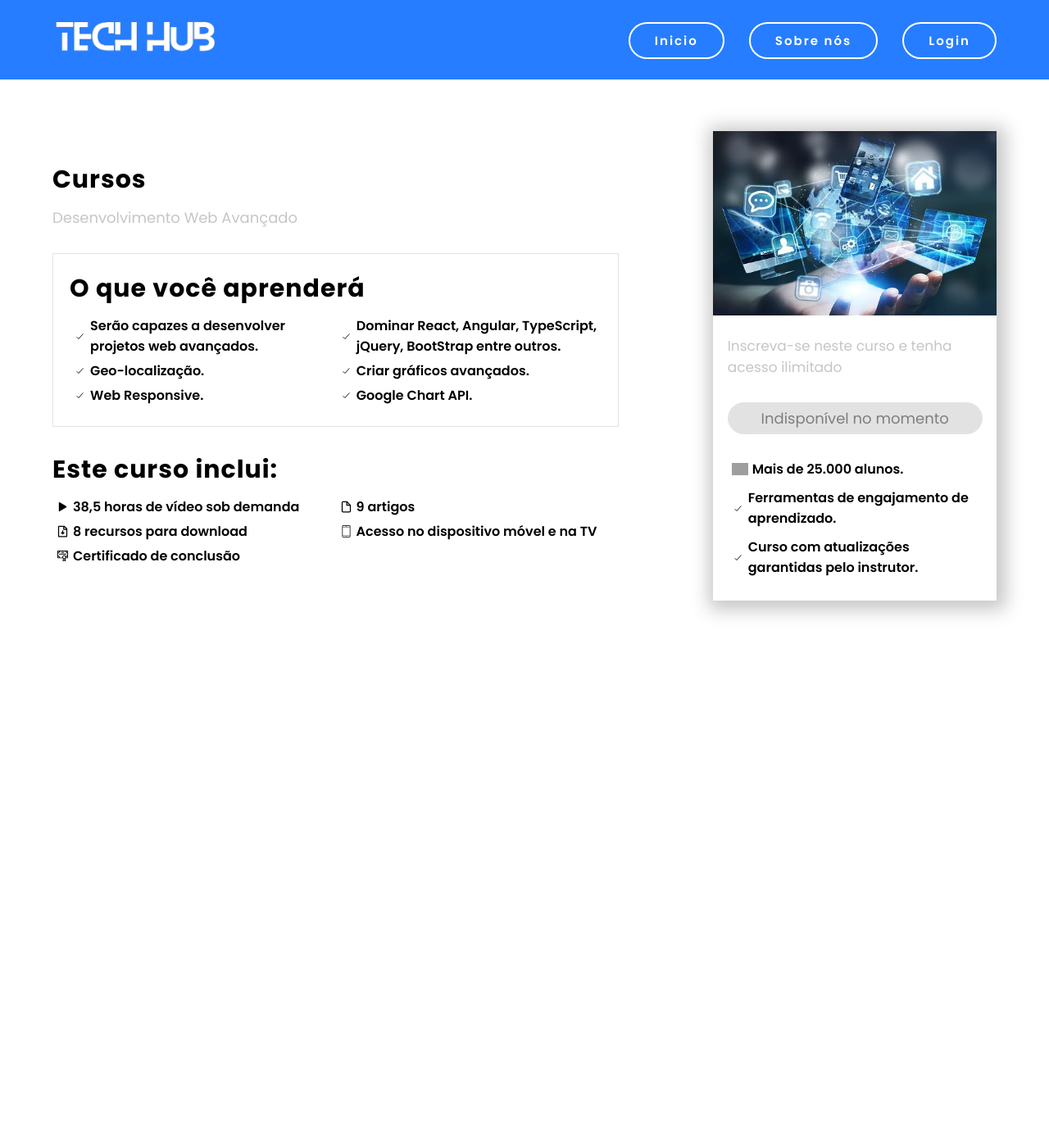
After one commit to lucas-souza04/tech-hub, a PHP site: page /pages/cursos.php in a window 1280 px wide. The commit adds this page. Shown: the top 1395 px of the page at 82% size. Run offline with PHP 8.4, Linux system fonts and the light colour scheme; a map, chart or similar area stays blank; grey boxes are pictures that could not be loaded.

Commit message:
#alteração e att de css

```diff
--- a/assets/styles/sobre.css
+++ b/assets/styles/sobre.css
@@ -79,6 +79,7 @@ main {
 }
 
 #container-img {
+  margin-bottom: 700px;
   width: 30%;
   -webkit-box-shadow: 3px 3px 21px 8px rgba(198, 198, 198, 1);
   -moz-box-shadow: 3px 3px 21px 8px rgba(198, 198, 198, 1);
--- /dev/null
+++ b/pages/cursos.php
@@ -0,0 +1,160 @@
+<?php
+session_start();
+?>
+
+<!DOCTYPE html>
+<html>
+
+<head>
+	<meta charset="UTF-8">
+	<title>TechHub</title>
+	<link rel="shortcut icon" href="../assets/images/TechHub.png" />
+	<link rel="stylesheet" type="text/css" href="../assets/styles/sobre.css">
+	<link rel="preconnect" href="https://fonts.googleapis.com">
+	<link rel="preconnect" href="https://fonts.gstatic.com" crossorigin>
+	<link href="https://fonts.googleapis.com/css2?family=Poppins:wght@100;200;300;400;500;600;700;800;900&display=swap"
+		rel="stylesheet">
+	<script src="https://cdn.jsdelivr.net/npm/chart.js"></script>
+</head>
+
+<body>
+<?php include('../includes/header.php'); ?>
+	<main>
+		<div id="container-info">
+			<div id="informacoes-curso">
+				<h1 class="titulo">
+					Cursos
+				</h1>
+				<h2 class="sub-titulo">
+					Desenvolvimento Web Avançado
+				</h2>
+			</div>
+			<div id="o-que-vamos-aprender">
+				<h1 class="titulo">
+					O que você aprenderá
+				</h1>
+				<div>
+					<ul class="conteudos">
+						<li class="conteudo">
+							<div class="item">
+								<img src="../assets/images/check.svg" class="icon">
+								Serão capazes a desenvolver projetos web avançados.
+							</div>
+						</li>
+						<li class="conteudo">
+							<div class="item">
+								<img src="../assets/images/check.svg" class="icon">
+								Dominar React, Angular, TypeScript, jQuery, BootStrap entre outros.
+							</div>
+						</li>
+						<li class="conteudo">
+							<div class="item">
+								<img src="../assets/images/check.svg" class="icon">
+								Geo-localização.
+							</div>
+						</li>
+						<li class="conteudo">
+							<div class="item">
+								<img src="../assets/images/check.svg" class="icon">
+								Criar gráficos avançados.
+							</div>
+						</li>
+						<li class="conteudo">
+							<div class="item">
+								<img src="../assets/images/check.svg" class="icon">
+								Web Responsive.
+							</div>
+						</li>
+						<li class="conteudo">
+							<div class="item">
+								<img src="../assets/images/check.svg" class="icon">
+								Google Chart API.
+							</div>
+						</li>
+					</ul>
+				</div>
+			</div>
+			<div id="este-curso-inclui">
+				<h1 class="titulo">
+					Este curso inclui:
+				</h1>
+				<div>
+					<ul class="conteudos">
+						<li class="conteudo">
+							<div class="item">
+								<img src="../assets/images/play.svg" class="icon">
+								38,5 horas de vídeo sob demanda
+							</div>
+						</li>
+						<li class="conteudo">
+							<div class="item">
+								<img src="../assets/images/file.svg" class="icon">
+								9 artigos
+							</div>
+						</li>
+						<li class="conteudo">
+							<div class="item">
+								<img src="../assets/images/download.svg" class="icon">
+								8 recursos para download
+							</div>
+						</li>
+						<li class="conteudo">
+							<div class="item">
+								<img src="../assets/images/mobile.svg" class="icon">
+								Acesso no dispositivo móvel e na TV
+							</div>
+						</li>
+						<li class="conteudo">
+							<div class="item">
+								<img src="../assets/images/certificate.svg" class="icon">
+								Certificado de conclusão
+							</div>
+							<div style="width: 700px; height: 700px;">
+								<canvas id="grafico1"></canvas>
+							</div>
+						</li>
+					</ul>
+				</div>
+			</div>
+		</div>
+		<div id="container-img">
+			<img class="imagem" src="../assets/images/aula.jpg" id="aula">
+			<div id="detalhes-curso">
+				<h2 class="sub-titulo">
+					Inscreva-se neste curso e tenha acesso ilimitado
+				</h2>
+				<button type="button" disabled>
+					Indisponível no momento
+				</button>
+				<ul class="detalhes">
+					<li>
+						<div class="item">
+							<img src="../assets/check.svg" class="icon">
+							Mais de 25.000 alunos.
+						</div>
+					</li>
+					<li>
+						<div class="item">
+							<img src="../assets/images/check.svg" class="icon">
+							Ferramentas de engajamento de aprendizado.
+						</div>
+					</li>
+					<li>
+						<div class="item">
+							<img src="../assets/images/check.svg" class="icon">
+							Curso com atualizações garantidas pelo instrutor.
+						</div>
+					</li>
+				</ul>
+
+			</div>
+
+		</div>
+
+
+	</main>
+
+</body>
+
+
+</html>
```
